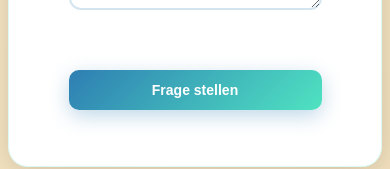
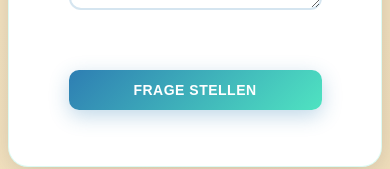
Before and after one commit to RRHor/AbschlussprojektNeu, a React (Vite) app in the folder hand-frontend/: page /help in a window 390 px wide. Shown: the part 574-743 px from the top of the page. Built offline with nearby package versions, Linux system fonts and the light colour scheme; no server answers.

Commit message:
style: Refactor Help page CSS for improved button design and layout

```diff
--- a/hand-frontend/src/pages/Help/Help.css
+++ b/hand-frontend/src/pages/Help/Help.css
@@ -1,4 +1,3 @@
-
 .question-input, .answer-input {
   min-width: 0;
   max-width: 100vw;
@@ -21,7 +20,6 @@
   min-height: 120px;
   font-size: 1rem;
 }
-
 @media (min-width: 600px) {
   .question-input, .answer-input {
     max-width: 700px;
@@ -34,10 +32,7 @@
     max-width: 900px;
   }
 }
-
-
 /* Arbens Version */
-
 :root {
   --deepBlue: #05004E;
   --skyBlue: #2E7EB3;
@@ -70,6 +65,13 @@
   position: relative;
   overflow: hidden;
   box-shadow: 0 20px 60px rgba(0, 0, 0, 0.3);
+  animation:
+    gradientWave 8s ease-in-out infinite,
+    headerSlideIn 1.2s cubic-bezier(0.25, 0.46, 0.45, 0.94) forwards,
+    headerPulse 4s ease-in-out infinite 2s;
+  transform: translateY(-20px);
+  opacity: 0;
+}
 /* --- Arben Button Design --- */
 .btn {
   display: inline-flex;
@@ -92,21 +94,20 @@
   color: var(--deepBlue);
 }
 .btn.primary:hover {
-  background-color: #37d0b1;
+  background-color: #37D0B1;
 }
 .btn.secondary {
   background-color: var(--skyBlue);
   color: white;
 }
 .btn.secondary:hover {
-  background-color: #266b96;
+  background-color: #266B96;
 }
 .ask-btn {
   margin-top: 1rem;
-  margin-top: 1rem;
 }
 .answer-btn {
-  /* explizit wie .btn.primary */
+  /* Arben-Design beibehalten */
   background-color: var(--mint);
   color: var(--deepBlue);
   border-radius: 0.5rem;
@@ -123,15 +124,8 @@
   justify-content: center;
 }
 .answer-btn:hover {
-  background-color: #37d0b1;
+  background-color: #37D0B1;
   transform: scale(1.03);
-}
-  animation:
-    gradientWave 8s ease-in-out infinite,
-    headerSlideIn 1.2s cubic-bezier(0.25, 0.46, 0.45, 0.94) forwards,
-    headerPulse 4s ease-in-out infinite 2s;
-  transform: translateY(-20px);
-  opacity: 0;
 }
 .help-animated-header::before {
   content: '';
@@ -203,6 +197,9 @@
   width: 100%;
   max-width: 100%;
   margin: 0 auto;
+}
+.section-block .btn {
+  width: 100%;
 }
 .section-block::before {
   content: '';
@@ -286,22 +283,17 @@
 .question-input::placeholder, .answer-input::placeholder {
   color: rgba(5, 0, 78, 0.5);
 }
-/* Button Styling */
+/* Button Styling - ENTFERNT die überschreibende .answer-btn Definition */
 .btn {
-  display: inline-flex;
-  align-items: center;
-  gap: 0.5rem;
-  padding: 0.75rem 1.5rem;
+  padding: 1rem 2rem;
   border: none;
-  border-radius: 0.5rem;
-  font-weight: 500;
+  border-radius: 12px;
+  font-size: 1rem;
+  font-weight: 600;
   cursor: pointer;
-  transition: transform 0.2s ease, background-color 0.2s ease;
-  text-decoration: none;
-  justify-content: center;
-  font-size: 1rem;
-  text-transform: none;
-  letter-spacing: 0;
+  transition: all 0.3s cubic-bezier(0.25, 0.46, 0.45, 0.94);
+  text-transform: uppercase;
+  letter-spacing: 0.5px;
   position: relative;
   overflow: hidden;
 }
@@ -331,24 +323,10 @@
   transform: translateY(0);
 }
 .ask-btn {
-  margin-top: 1rem;
+  align-self: flex-start;
+  min-width: 200px;
 }
-.answer-btn {
-  background-color: var(--mint);
-  color: var(--deepBlue);
-  border-radius: 0.5rem;
-  font-weight: 500;
-  font-size: 1rem;
-  padding: 0.75rem 1.5rem;
-  margin-top: 0.5rem;
-  transition: transform 0.2s ease, background-color 0.2s ease;
-  display: inline-flex;
-  align-items: center;
-  gap: 0.5rem;
-  border: none;
-  cursor: pointer;
-  justify-content: center;
-}
+/* ENTFERNT: Die überschreibende .answer-btn Definition hier */
 /* Questions Section */
 .questions-section {
   background: white;
@@ -505,6 +483,8 @@
     padding: 1.5rem;
   }
   .ask-btn {
+    width: 100%;
+    align-self: stretch;
     margin-top: 1rem;
   }
 }
@@ -518,10 +498,7 @@
   .section-block {
     padding: 1.5rem 1rem;
   }
-  /* Keine width/align-self für ask-btn und btn, damit Buttons schmal bleiben */
   .ask-btn {
     margin-top: 1rem;
   }
-
-
 }
```
